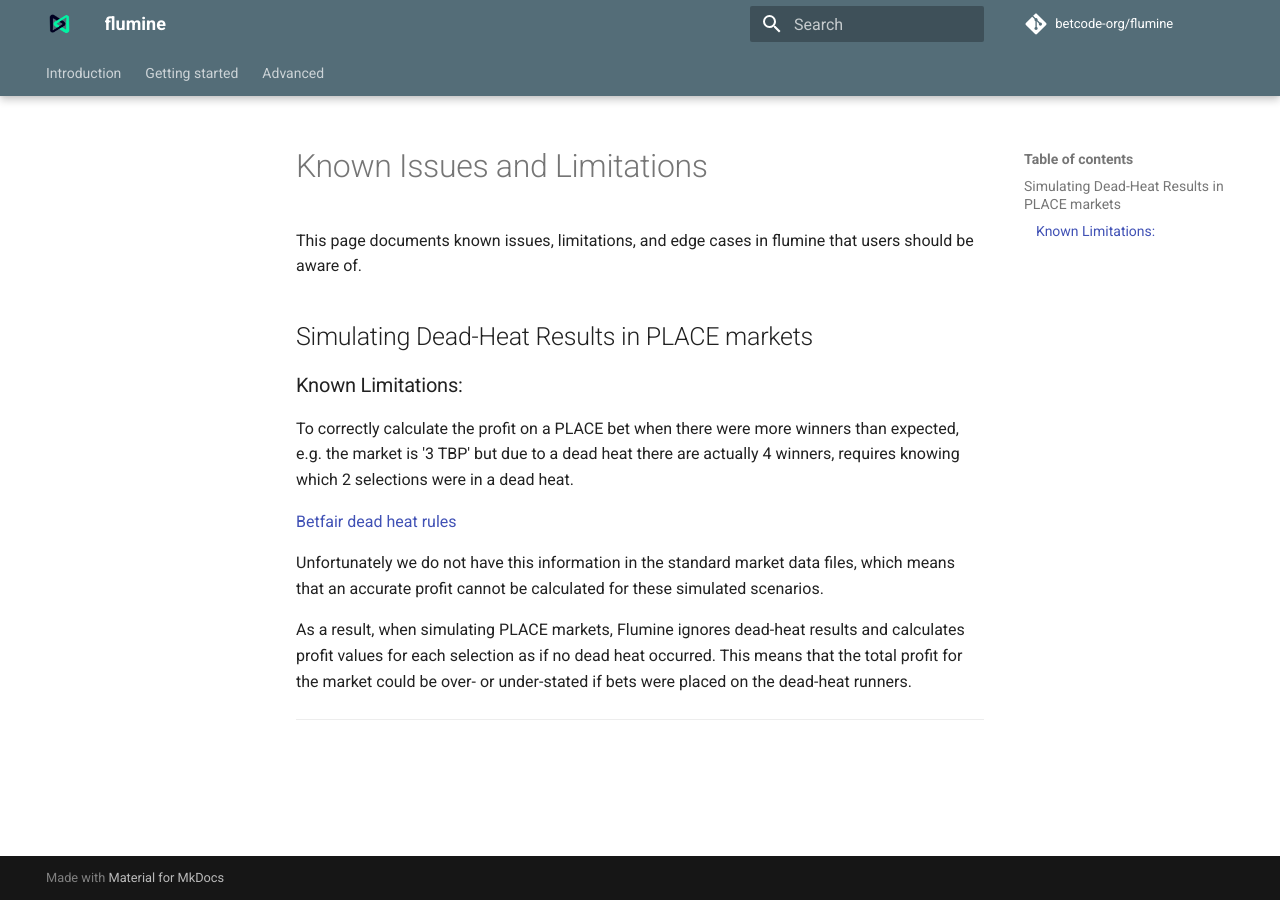
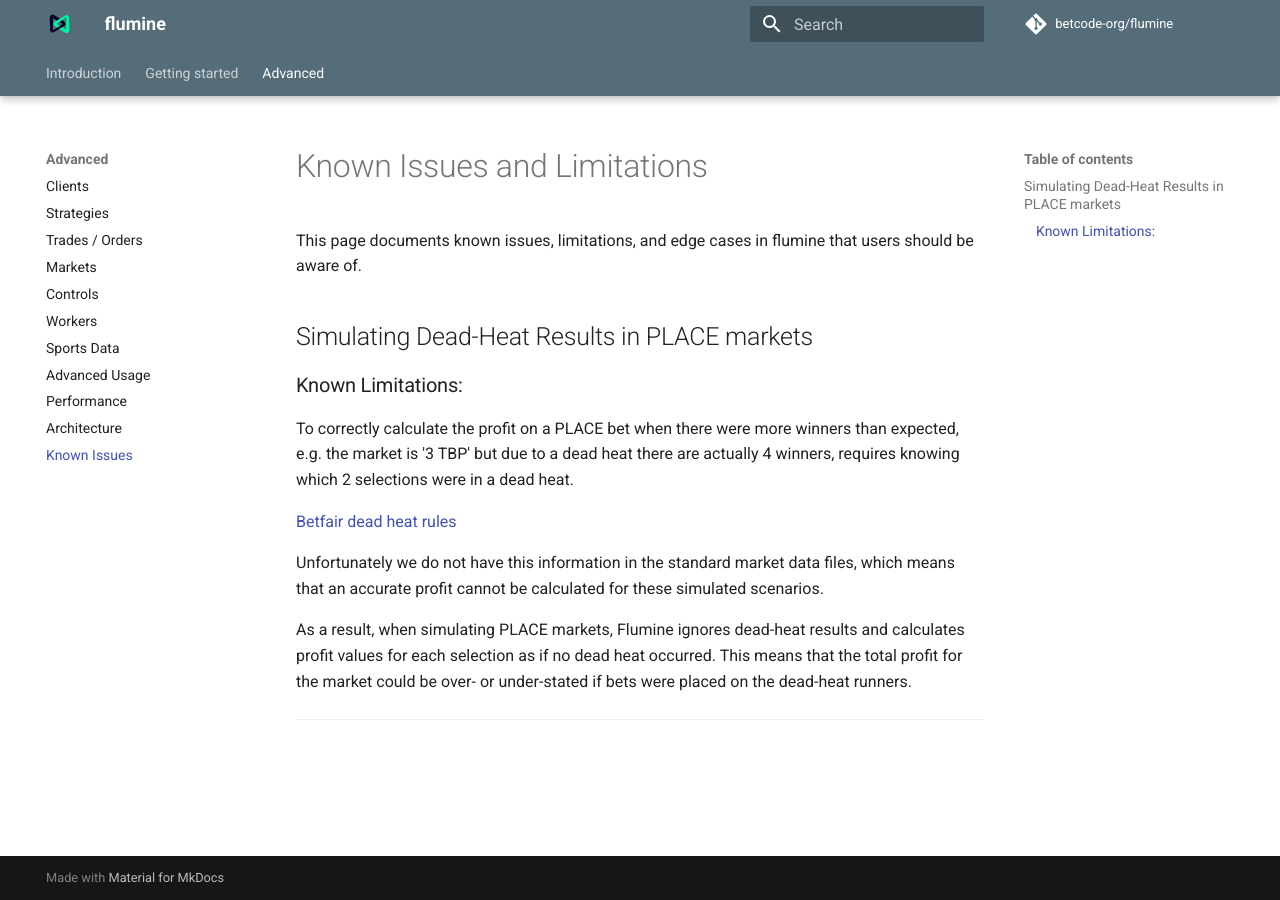
Before and after one commit to betcode-org/flumine, an MkDocs documentation site: the page built from docs/known_issues.md, in a window 1280 px wide. Built offline with MkDocs 1.6.1 and Material for MkDocs 9.7.7, drawn with Linux system fonts in a browser that asks for light colours; comment, search, counter and statistics services are not loaded.

Commit message:
docs update

```diff
--- a/mkdocs.yml
+++ b/mkdocs.yml
@@ -34,6 +34,7 @@ nav:
       - Advanced Usage: 'advanced.md'
       - Performance: 'performance.md'
       - Architecture: 'architecture.md'
+      - Known Issues: 'known_issues.md'
 
 markdown_extensions:
   - admonition
```
Also changed, not shown: docs/known_issues.md (renamed from docs/known issues and limitations.md).
